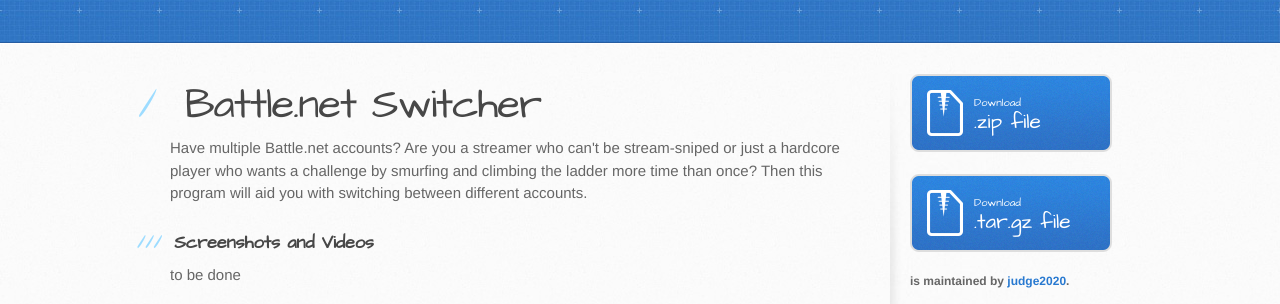
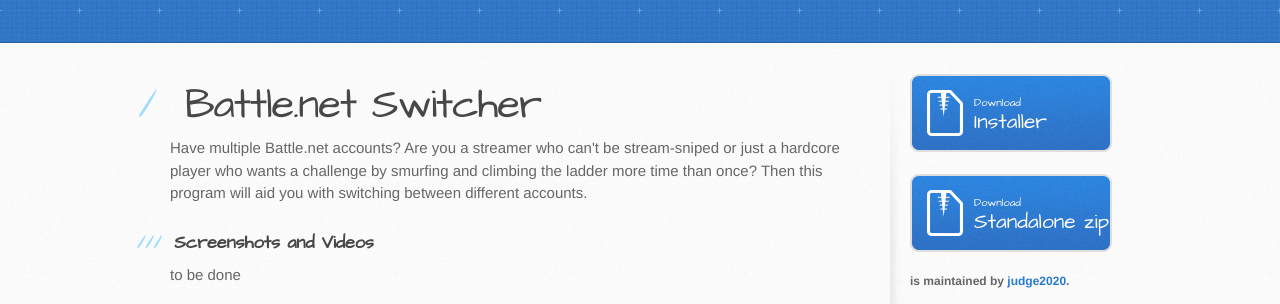
Before and after one commit to judge2020/Battle.net-Switcher, a plain HTML site: page index.html in a window 1280 px wide. Shown: the part 230-534 px from the top of the page. Drawn offline with Linux system fonts and the light colour scheme.

Commit message:
Download button-1

```diff
--- a/index.html
+++ b/index.html
@@ -52,12 +52,13 @@
         <aside id="sidebar">
           <a href="https://github.com/judge2020/Battle.net-Switcher/zipball/master" class="button">
             <small>Download</small>
-            .zip file
+            Installer
           </a>
-          <a href="https://github.com/judge2020/Battle.net-Switcher/tarball/master" class="button">
+          <a href="https://github.com/judge2020/Battle.net-Switcher/zipball/master" class="button">
             <small>Download</small>
-            .tar.gz file
+            Standalone zip
           </a>
+
 
           <p class="repo-owner"><a href="https://github.com/judge2020/Battle.net-Switcher"></a> is maintained by <a href="https://github.com/judge2020">judge2020</a>.</p>
 
```
